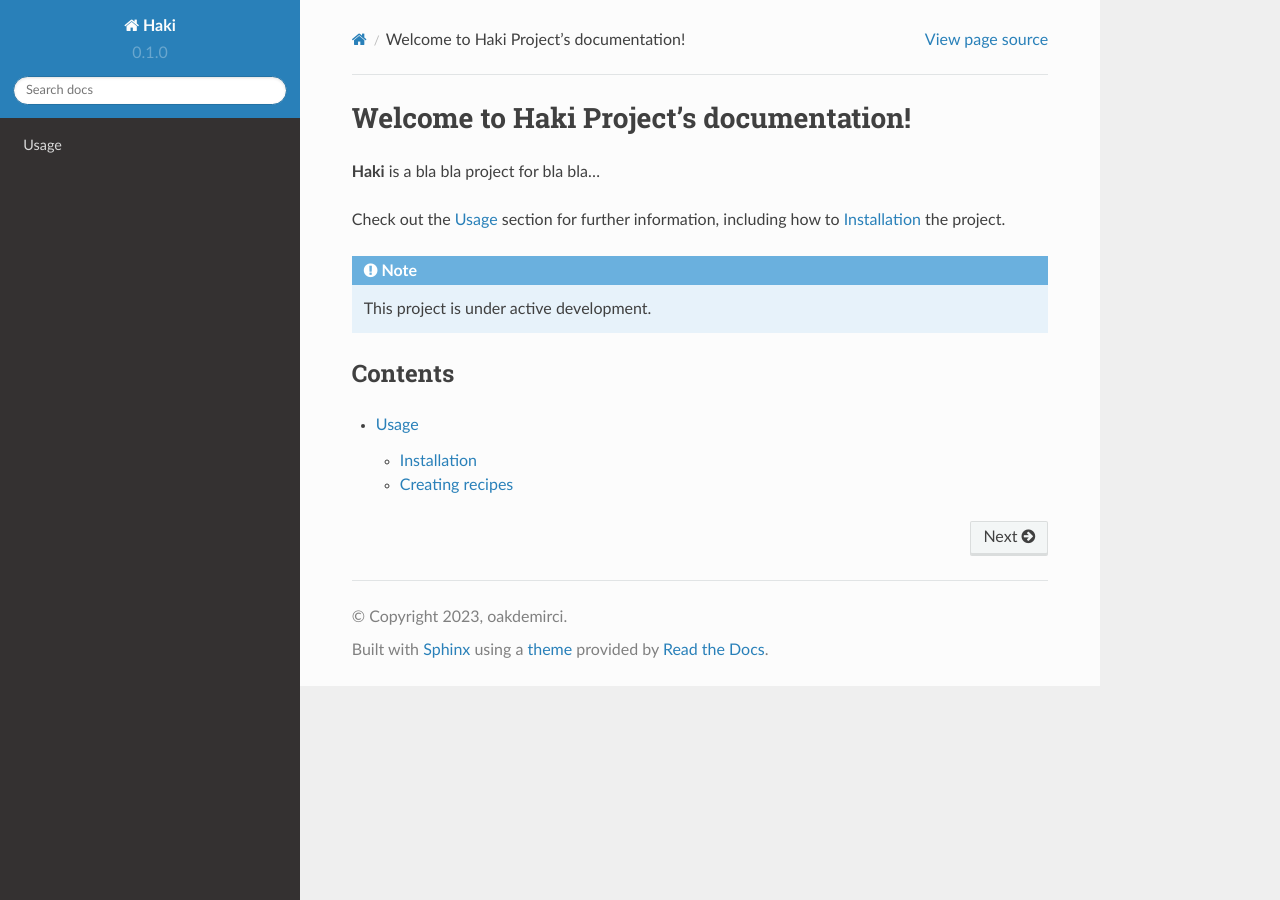
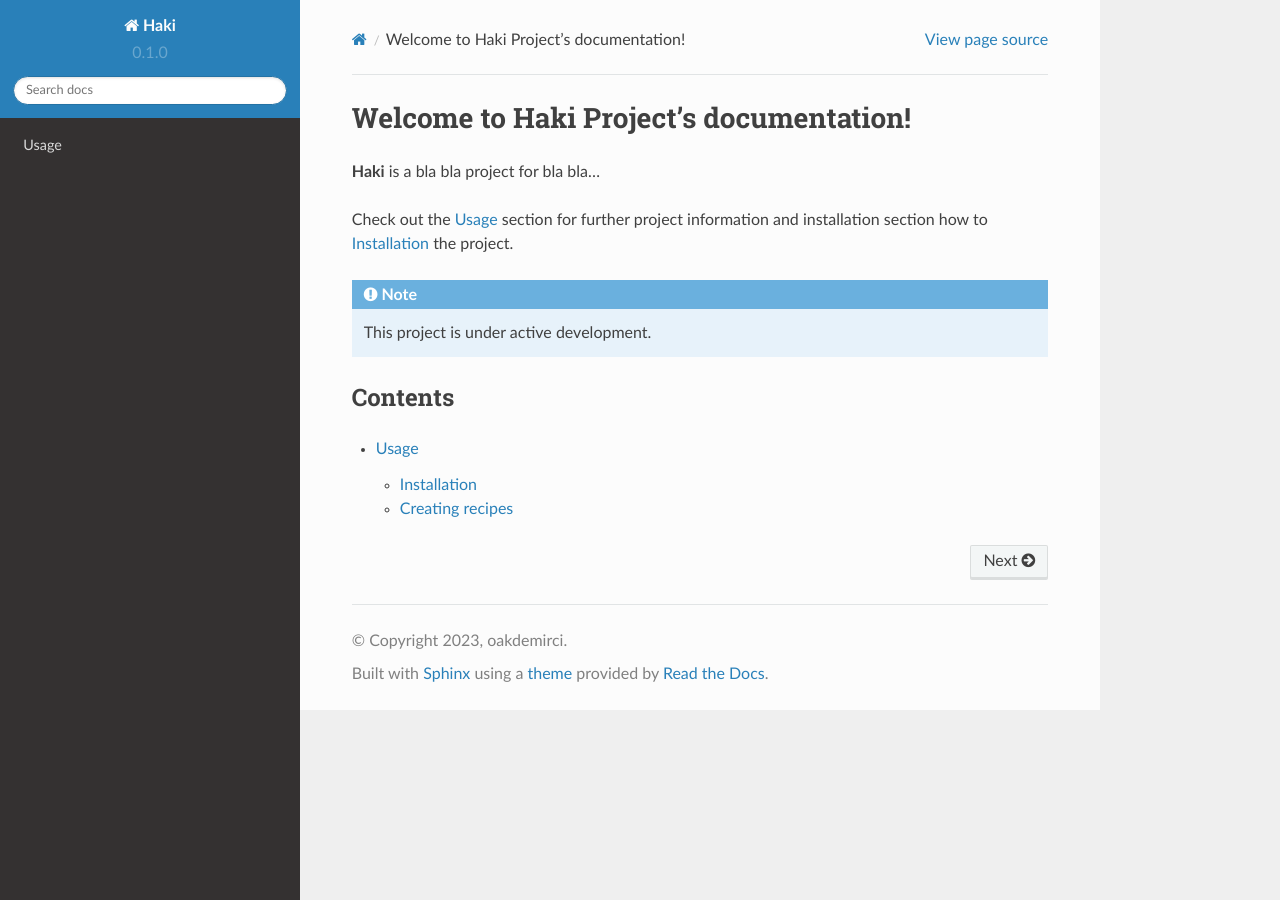
Before and after one commit to oakdemirci/rtdhaki, a Sphinx documentation site: the page built from docs/source/index.rst, in a window 1280 px wide. Built offline with Sphinx 7.4.7 and the Read the Docs theme 2.0.0, drawn with Linux system fonts in a browser that asks for light colours.

Commit message:
Update index.rst

```diff
--- a/docs/source/index.rst
+++ b/docs/source/index.rst
@@ -3,8 +3,8 @@ Welcome to Haki Project's documentation!
 
 **Haki** is a bla bla project for bla bla...
 
-Check out the :doc:`usage` section for further information, including
-how to :doc:`installation` the project.
+Check out the :doc:`usage` section for further project information and
+installation section how to :doc:`installation` the project.
 
 .. note::
 
```
